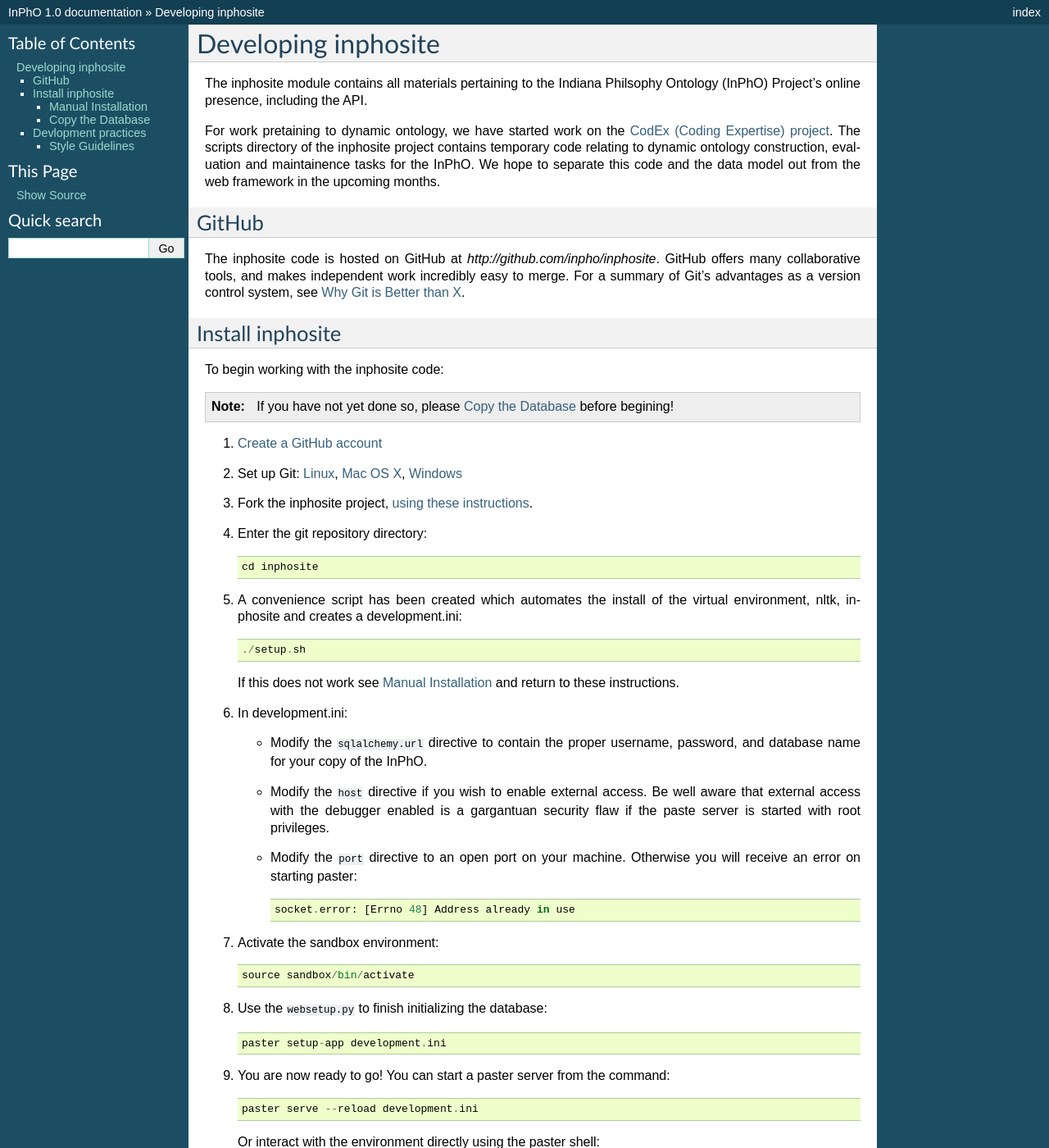
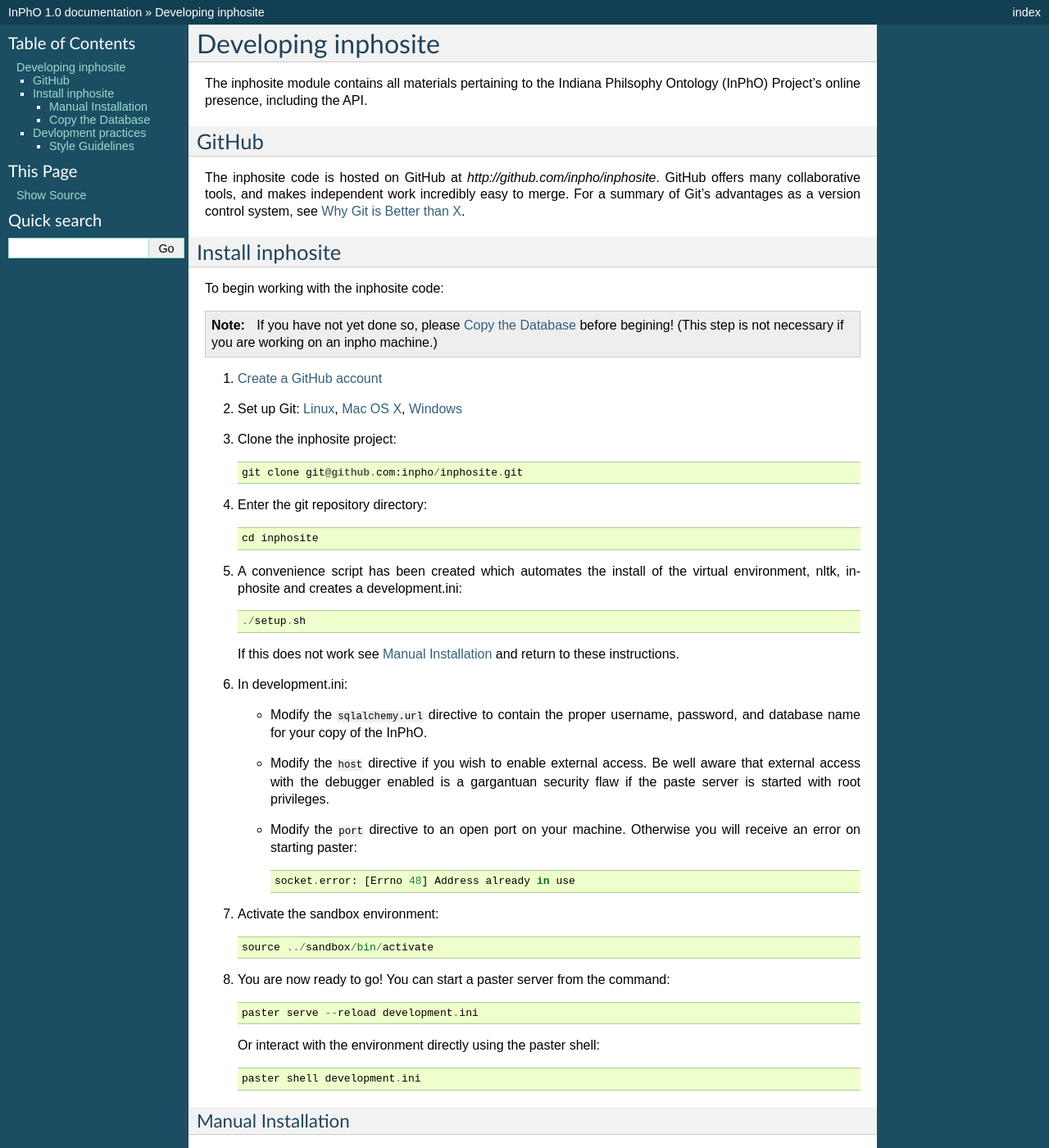
Before and after one commit to inpho/inphosite, a Sphinx documentation site: the page built from docs/source/install.rst, in a window 1280 px wide and 1400 px high. Shown: the whole window at 82% size. Built offline with Sphinx 7.4.7, drawn with Linux system fonts in a browser that asks for light colours.

Commit message:
updating setup documentation

```diff
--- a/docs/source/install.rst
+++ b/docs/source/install.rst
@@ -2,13 +2,6 @@ Developing inphosite
 ========================
 The inphosite module contains all materials pertaining to the Indiana Philsophy
 Ontology (InPhO) Project's online presence, including the API.
-
-For work pretaining to dynamic ontology, we have started work on the `CodEx
-(Coding Expertise) project <http://github.com/inpho/codex>`_. The scripts
-directory of the inphosite project contains temporary code relating to dynamic
-ontology construction, evaluation and maintainence tasks for the InPhO. We hope
-to separate this code and the data model out from the web framework in the
-upcoming months.
 
 GitHub
 --------
@@ -23,6 +16,7 @@ To begin working with the inphosite code:
 
 .. note::
     If you have not yet done so, please `Copy the Database`_ before begining!
+    (This step is not necessary if you are working on an inpho machine.)
 
 1.  `Create a GitHub account <https://github.com/signup/free>`_
 
@@ -31,8 +25,9 @@ To begin working with the inphosite code:
     `Mac OS X <http://help.github.com/mac-set-up-git/>`_,
     `Windows <http://help.github.com/win-set-up-git/>`_
 
-#.  Fork the inphosite project, `using these instructions
-    <http://help.github.com/fork-a-repo/>`_.
+#.  Clone the inphosite project::
+
+        git clone git@github.com:inpho/inphosite.git
 
 #.  Enter the git repository directory::
 
@@ -60,11 +55,7 @@ To begin working with the inphosite code:
 
 #.  Activate the sandbox environment::
 
-        source sandbox/bin/activate
-
-#.  Use the ``websetup.py`` to finish initializing the database::
-
-        paster setup-app development.ini
+        source ../sandbox/bin/activate
 
 #.  You are now ready to go! You can start a paster server from the command::
 
```
Also changed, not shown: 1 other file.
